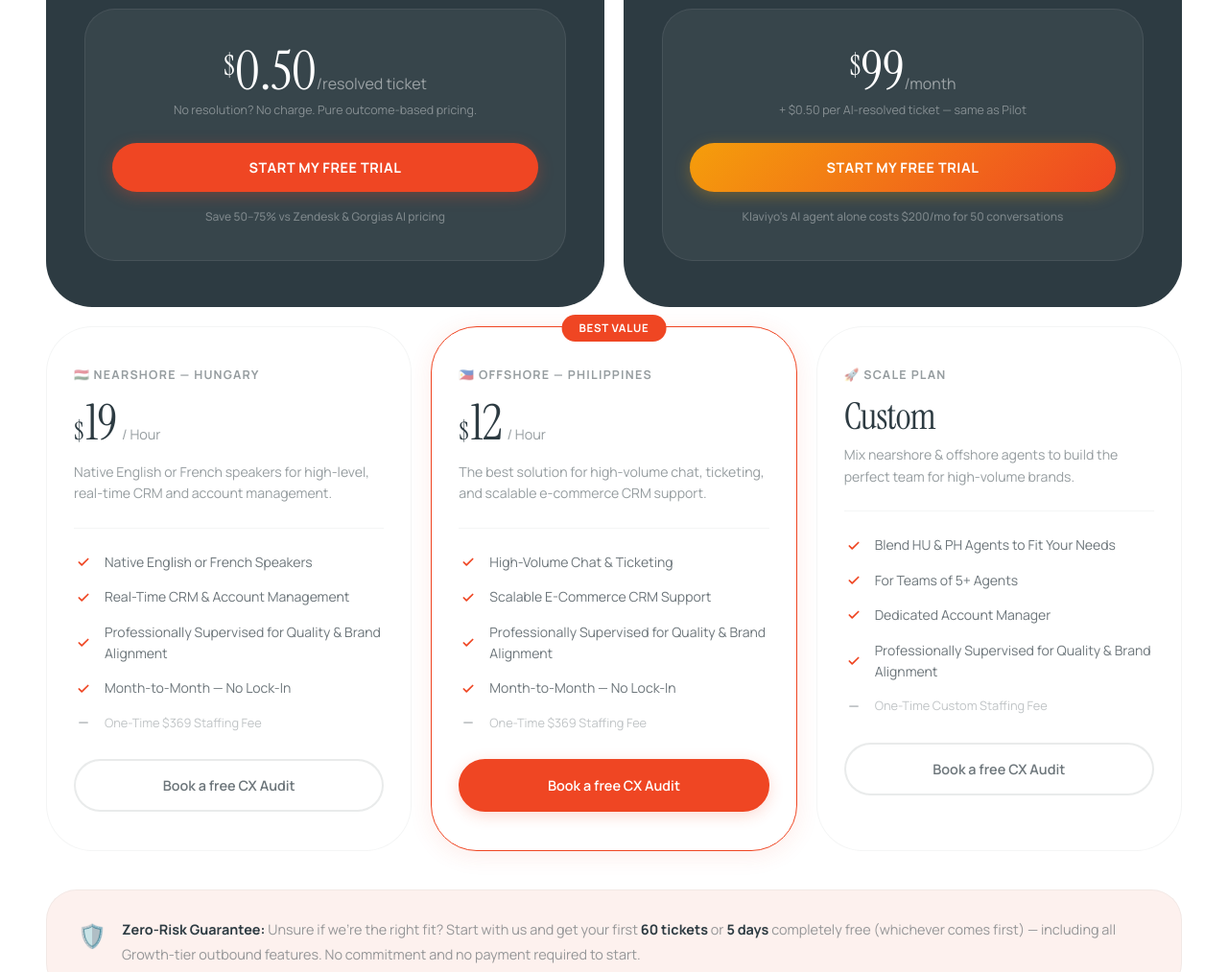
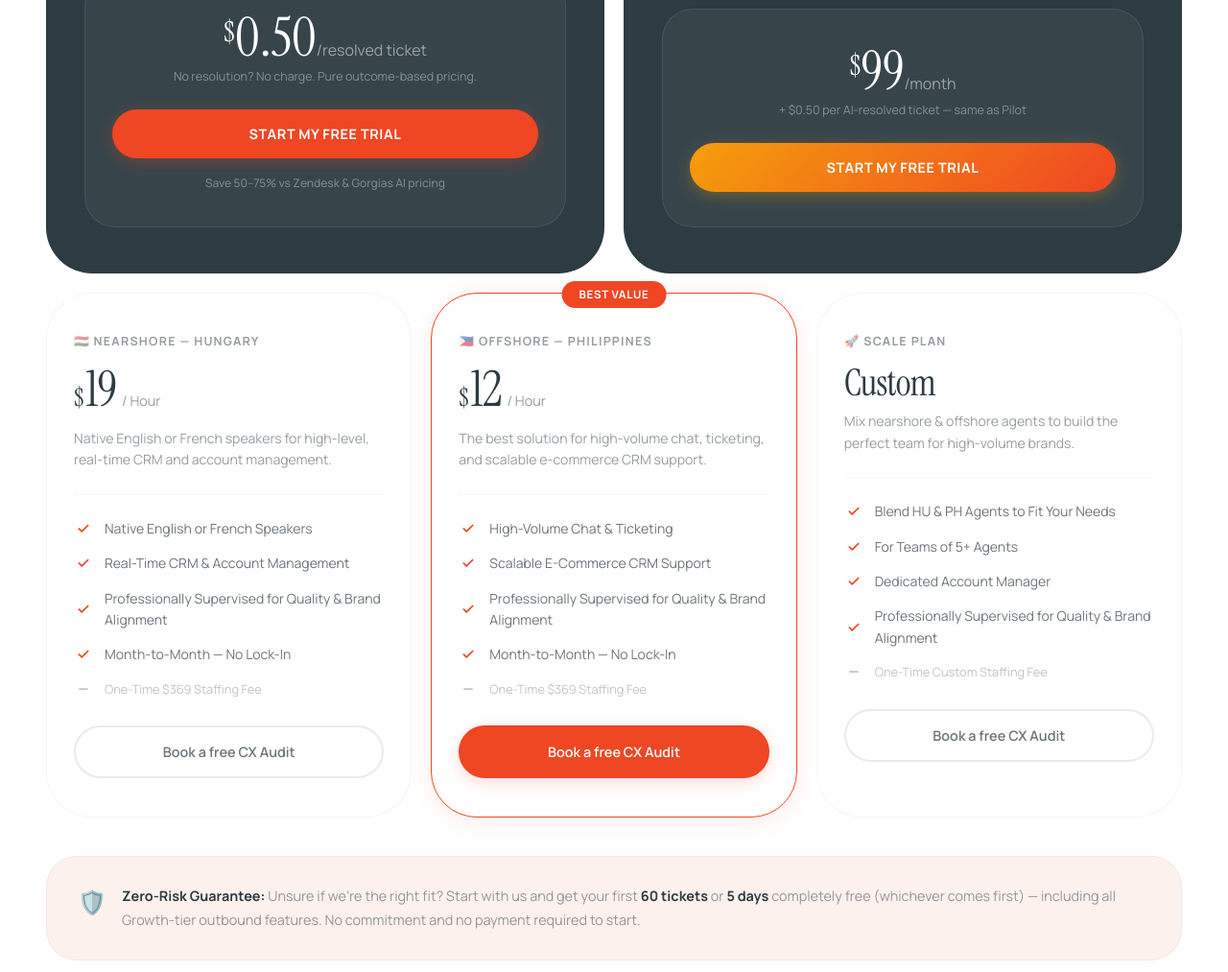
Before and after one commit to hamzakarim2018-XDDD/Website, a plain HTML site: page index.html in a window 1280 px wide. Shown: the part 4380-5393 px from the top of the page at 96% size. Drawn offline with Linux system fonts and the light colour scheme; files whose address does not match are found by name.

Commit message:
Update index.html

```diff
--- a/index.html
+++ b/index.html
@@ -450,7 +450,6 @@
           </div>
           <p class="ai-plan-price-note" data-usd="+ $0.50 per AI-resolved ticket — same as Pilot" data-eur="+ €0.45 per AI-resolved ticket — same as Pilot">+ $0.50 per AI-resolved ticket — same as Pilot</p>
           <a href="#contact" class="ai-plan-cta">Start My Free Trial</a>
-          <p class="ai-plan-savings">Klaviyo's AI agent alone costs $200/mo for 50 conversations</p>
         </div>
       </div>
 
```
